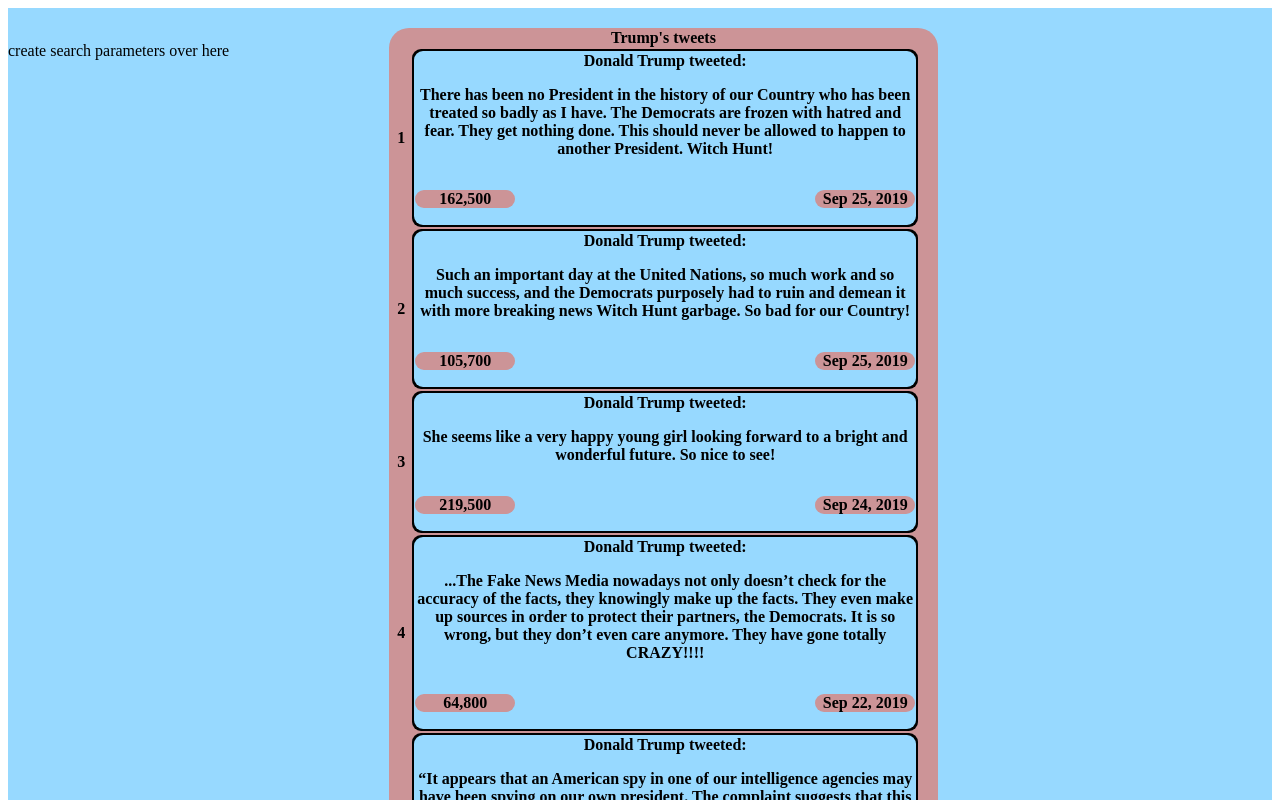
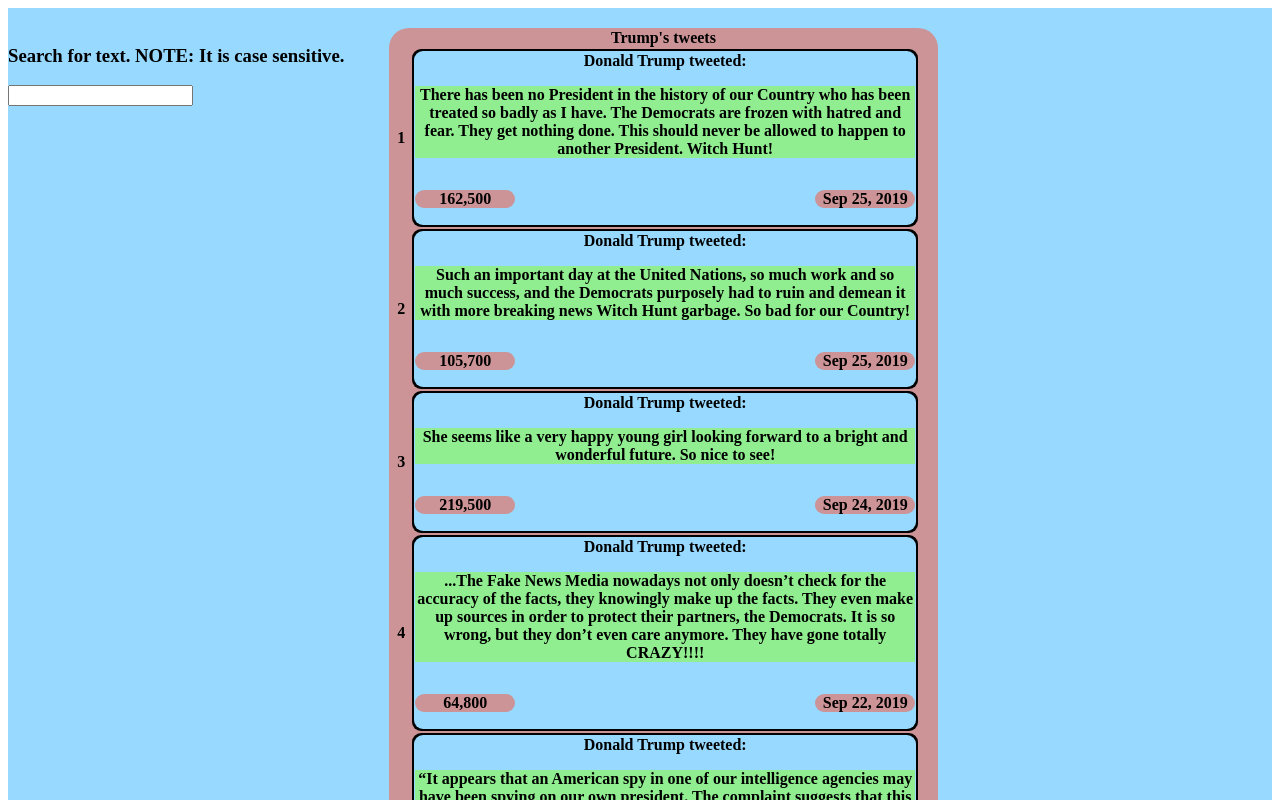
Before and after one commit to JokkeGitHub/trumps-tweets, an Angular app: page / in a window 1280 px wide. Shown: the top 800 px of the page. Built offline with nearby package versions, Linux system fonts and the light colour scheme.

Commit message:
You can now search the tweets for text

```diff
--- a/src/app/twitter/twitter.component.html
+++ b/src/app/twitter/twitter.component.html
@@ -2,7 +2,8 @@
     <br>
 
     <div style="float: left; width: 30%;">
-        <p>create search parameters over here</p>
+        <h3>Search for text. NOTE: It is case sensitive.</h3>
+        <input type="text" [(ngModel)]="input">
     </div>
 
     <div>
@@ -16,7 +17,7 @@
                                 <td scope="row">{{ i + 1 }}</td>
                                 <div class="tweet-border">
                                     <td class="tweet-text"> Donald Trump tweeted:
-                                        <p> {{ tweet.text }} </p>
+                                        <p [ngStyle]="{'background-color': tweet.text.includes(input) ? 'lightgreen' : 'red'}"> {{ tweet.text }} </p>
                                         <p class="tweet-likes" style="float: left;">{{ tweet.likes | number}}</p>
                                         <p class="tweet-date" style="float: right;">{{ tweet.date | date}}</p>
                                     </td>
--- a/src/app/twitter/twitter.component.ts
+++ b/src/app/twitter/twitter.component.ts
@@ -10,7 +10,7 @@
 })
 
 export class TwitterComponent implements OnInit {
-
+  input:string = "";
   tweets: Tweet[] = [];
 
   constructor(private tweetsService: TweetsService) { }
@@ -21,3 +21,5 @@
     })
   }
 }
+
+//<p *ngIf="tweet.text.includes(input)" > {{ tweet.text }} </p>
```
